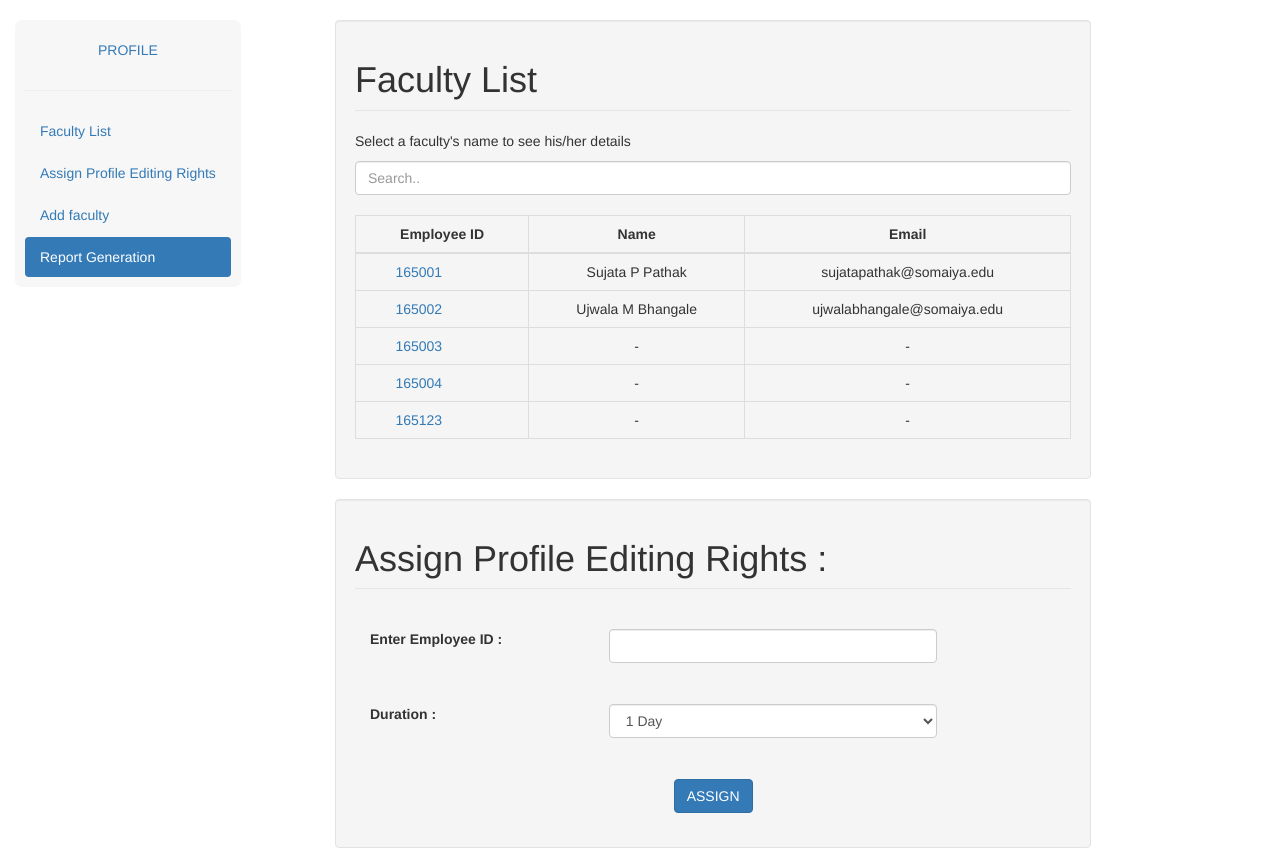
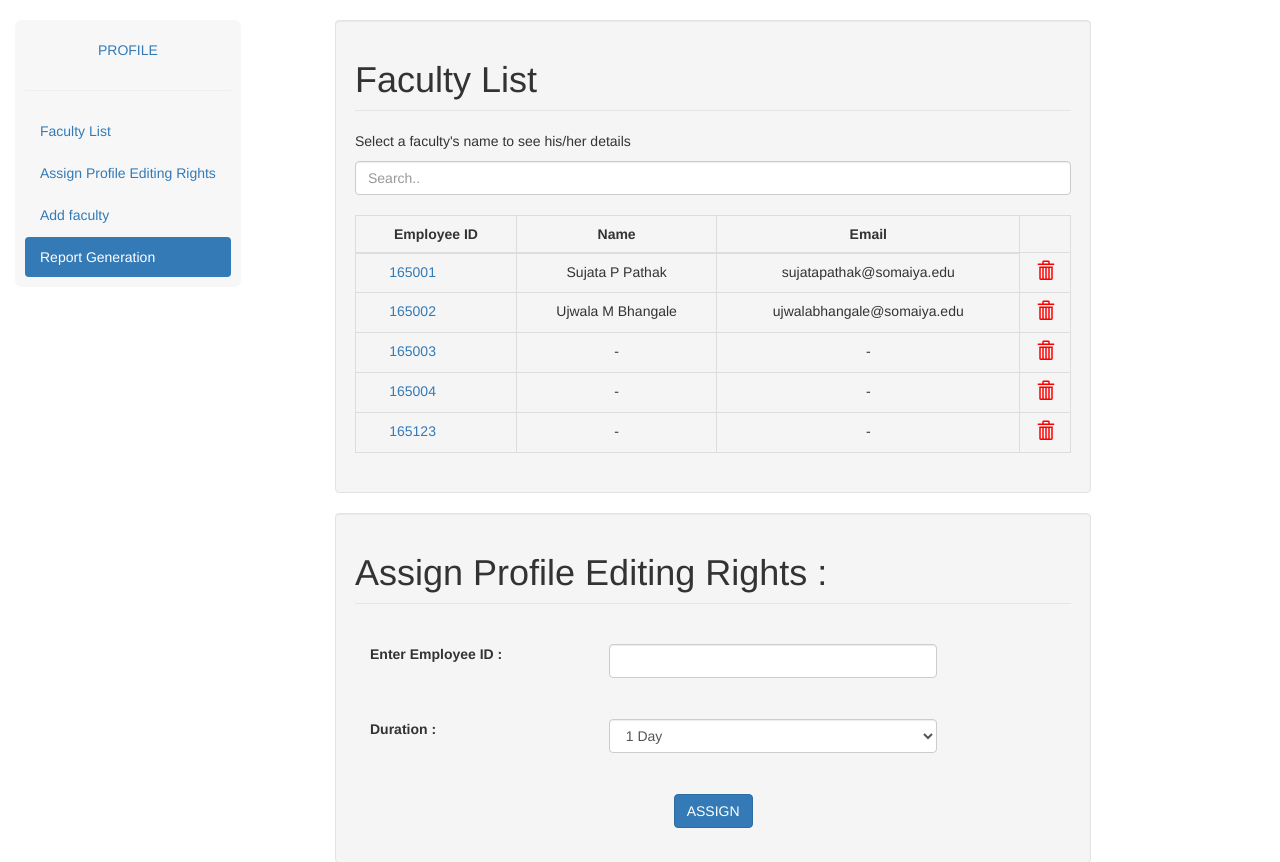
Before and after one commit to ItsTheKayBee/FacultyManagementSystem, a PHP site: page /main.php in a window 1280 px wide. Shown: the part 50-912 px from the top of the page. Run offline with PHP 8.4, Linux system fonts and the light colour scheme; a user stored in the database is signed in; data comes from the database, SQL or seed files in the repository; some libraries are stand-ins or nearby versions.

Commit message:
Added the GUI of remove faculty...only for ADMIN users

```diff
--- a/main.php
+++ b/main.php
@@ -812,7 +812,11 @@
 							else
 								echo $email[$j];
 							echo "</td>";
-							echo "</tr>";
+							if($eid==165000 or $eid==165001){
+								echo "<td><span class='glyphicon glyphicon-trash' style='font-size:18px;color:red'></span></td></tr>";
+							}
+							else
+								echo "</tr>";
 						}
 					?>
 					</tbody>
```
